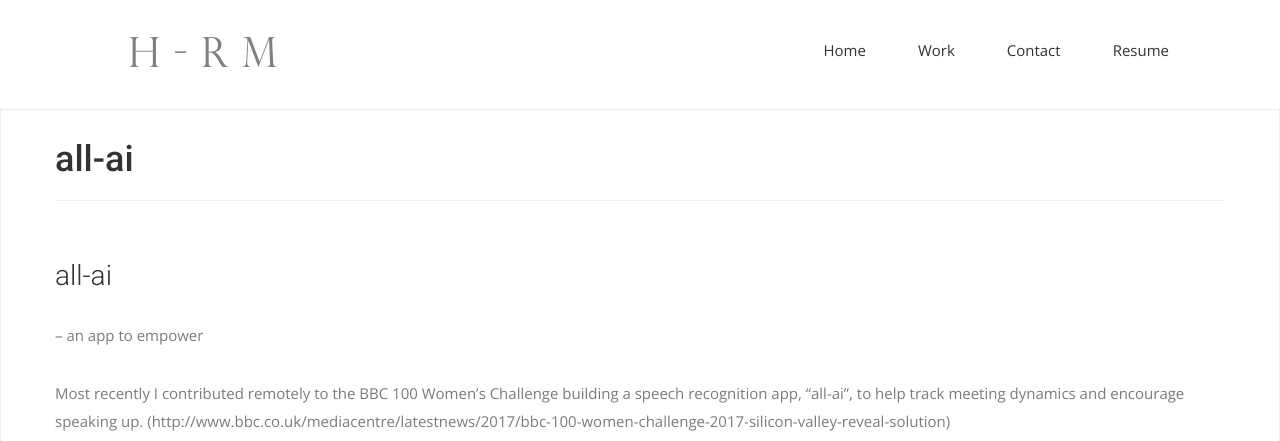
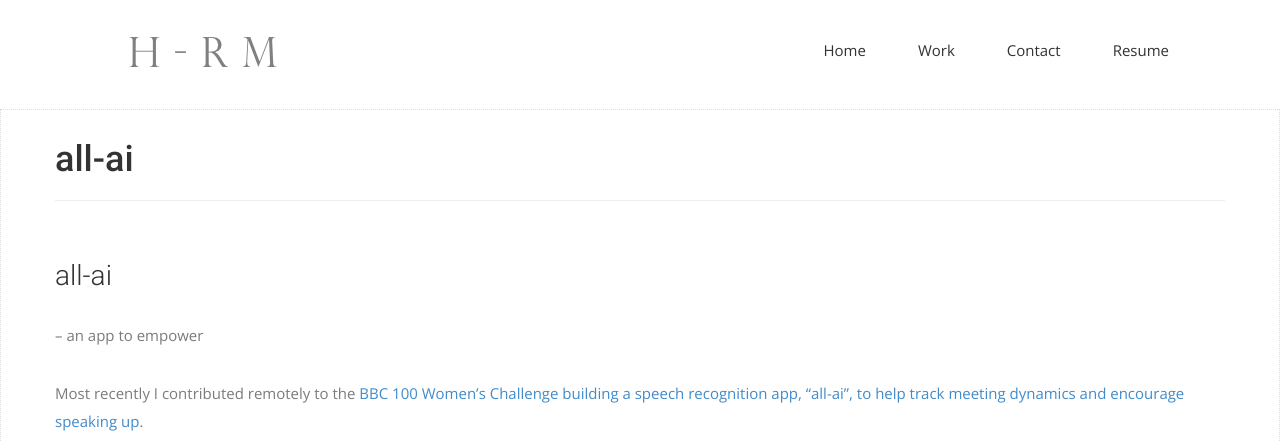
Before and after one commit to hengrumay/hengrumay.github.io, a Jekyll site: the page built from _pages/bbc_100_women_challenge_2017.md, in a window 1280 px wide, cut to the strip 0-441 px from the top of the page. Built offline with Jekyll 4.4.1, drawn with Linux system fonts in a browser that asks for light colours; nearby versions of some CDN libraries; some web fonts are replaced; our own code applies the rules of GitHub Pages for plain Markdown files.

Commit message:
Update bbc_100_women_challenge_2017.md

```diff
--- a/_pages/bbc_100_women_challenge_2017.md
+++ b/_pages/bbc_100_women_challenge_2017.md
@@ -1,6 +1,6 @@
 ### all-ai
 -- an app to empower
 
-Most recently I contributed remotely to the BBC 100 Women's Challenge building a speech recognition app, "all-ai", to help track meeting dynamics and encourage speaking up. (http://www.bbc.co.uk/mediacentre/latestnews/2017/bbc-100-women-challenge-2017-silicon-valley-reveal-solution)
+Most recently I contributed remotely to the [BBC 100 Women's Challenge building a speech recognition app, "all-ai", to help track meeting dynamics and encourage speaking up](http://www.bbc.co.uk/mediacentre/latestnews/2017/bbc-100-women-challenge-2017-silicon-valley-reveal-solution).
 
 <iframe src="http://www.bbc.com/news/av/embed/p05j79qx/41531054" frameborder="0" allowfullscreen=""></iframe>
```
